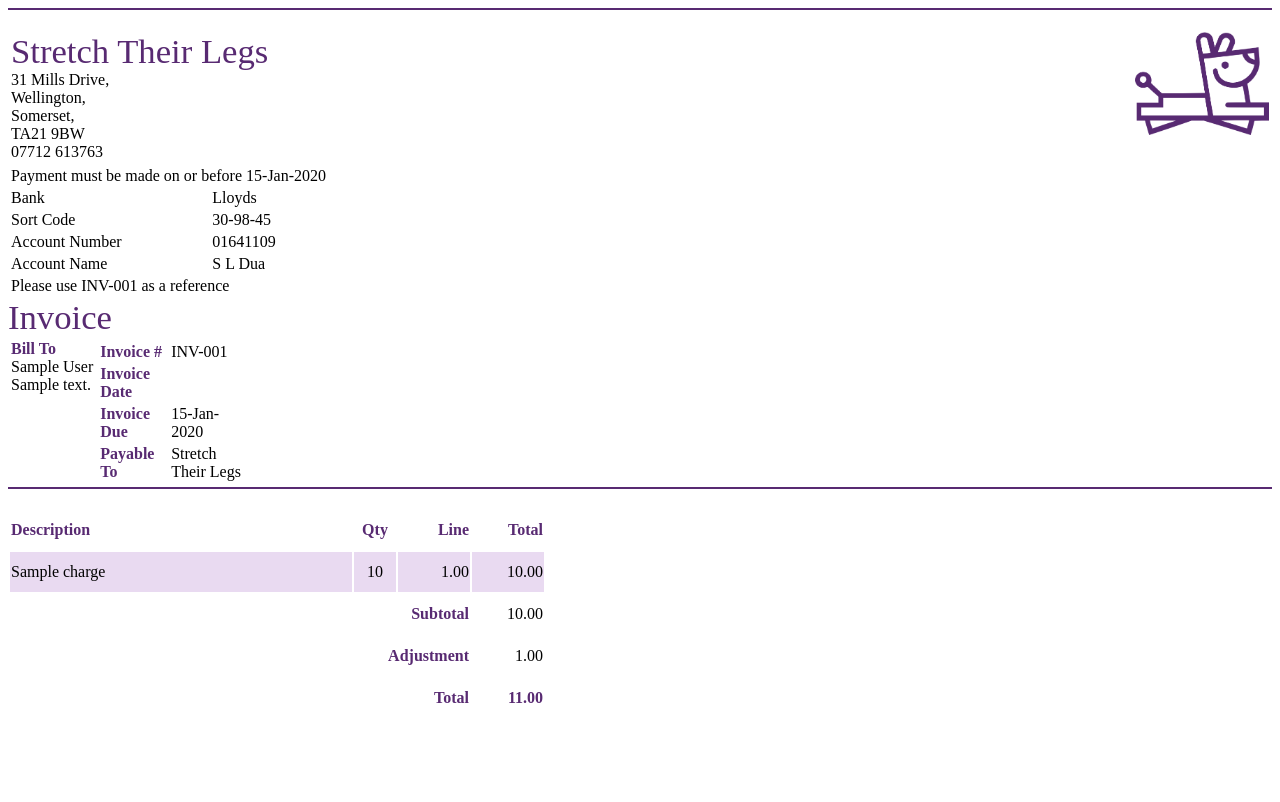
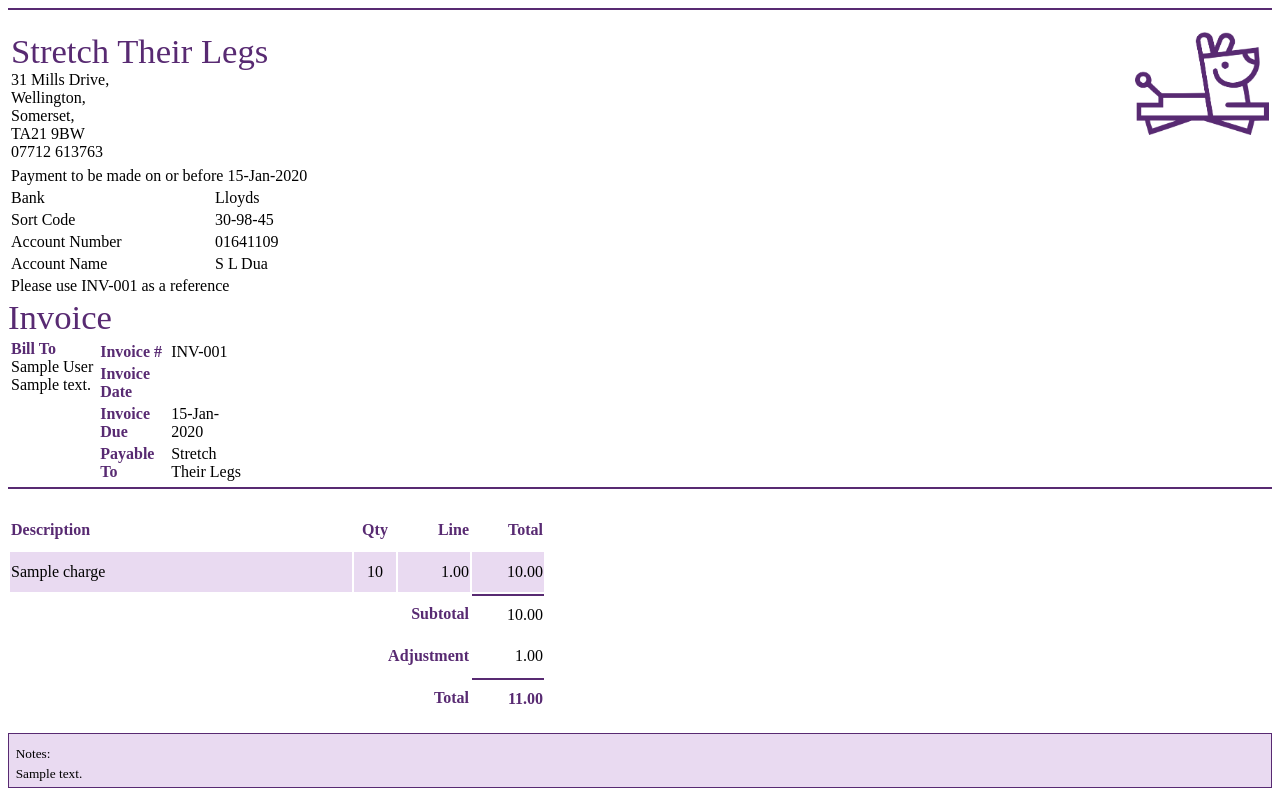
Before and after one commit to sourcery-ai-experiments/cerberus, a Django app: template crm/templates/crm/invoice.html in a window 1280 px wide. Before the commit the page ends 703 px from the top, so only its background shows below. Run offline with Django 4.2, Linux system fonts and the light colour scheme; the template is opened without the code that fills it: values that come from a table or form of the project are taken from there, others are empty; tables that the repository leaves empty hold one stand-in row (values such as "Sample post"); data that the repository does not hold is empty; parts of the project's set-up code (start-up, migrations or seed data) failed here and were passed over.

Commit message:
Add notes to invoices

```diff
--- a/crm/api.py
+++ b/crm/api.py
@@ -177,7 +177,7 @@ class InvoiceViewSet(ChangeStateMixin, viewsets.ModelViewSet):
 
     @action(detail=True, methods=["get"])
     def pdf(self, request, pk=None):
-        invoice = self.get_object()
+        invoice: Invoice = self.get_object()
 
         results = invoice.get_pdf()
         if results.err:
--- a/crm/templates/crm/invoice.html
+++ b/crm/templates/crm/invoice.html
@@ -89,8 +89,15 @@
         color: #582a72;
       }
 
-      .price {
-        background-colour: #aaffaa;
+      .details {
+        padding: 0.75em 0.5em 0.25em;
+        line-height: 1.5em;
+        background: #e9daf1;
+        border: 1px solid #582a72;
+      }
+
+      .border-top {
+        border-top: 2px solid #582a72;
       }
     </style>
   </head>
@@ -117,13 +124,15 @@
     </div>
     <div id="footer_content">
       <table>
+        {% if invoice.due %}
         <tr>
           <td colspan="2">
-            Payment must be made on or before {{ invoice.due|date:"d-M-Y" }}
+            Payment to be made on or before {{ invoice.due|date:"d-M-Y" }}
           </td>
         </tr>
+        {% endif %}
         <tr>
-          <td>Bank</td>
+          <td width="200px">Bank</td>
           <td>Lloyds</td>
         </tr>
         <tr>
@@ -200,7 +209,7 @@
 
         <tr>
           <td align="right" colspan="3"><b>Subtotal</b></td>
-          <td align="right">{{ invoice.subtotal }}</td>
+          <td align="right" class="border-top">{{ invoice.subtotal }}</td>
         </tr>
         <tr>
           <td align="right" colspan="3"><b>Adjustment</b></td>
@@ -208,9 +217,15 @@
         </tr>
         <tr>
           <td align="right" colspan="3"><b>Total</b></td>
-          <td align="right"><b>{{ invoice.total }}</b></td>
+          <td class="border-top" align="right"><b>{{ invoice.total }}</b></td>
         </tr>
       </table>
+      {% if invoice.details %}
+      <p class="details">
+        Notes:<br />
+        {{ invoice.details }}
+      </p>
+      {% endif %}
     </div>
   </body>
 </html>
```
